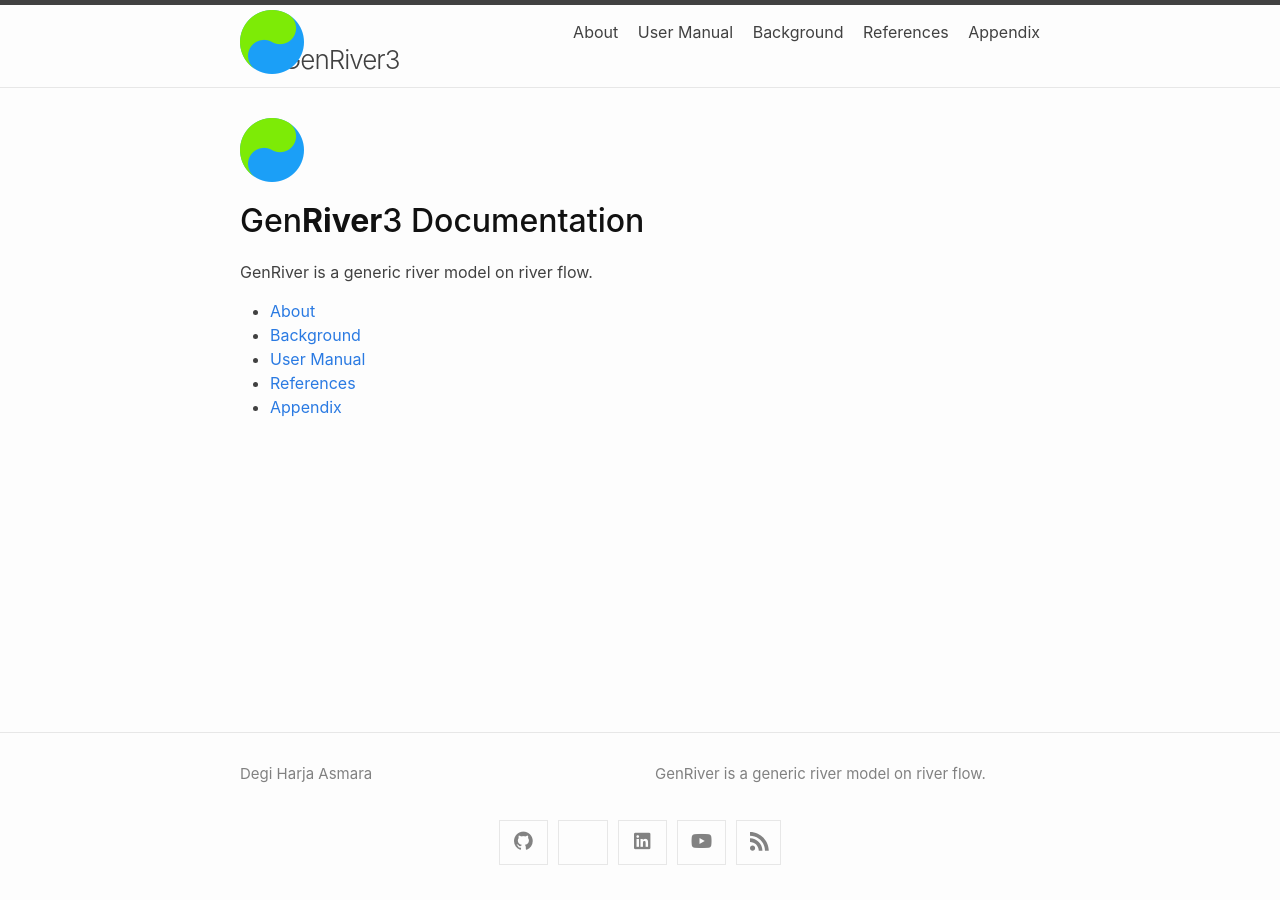
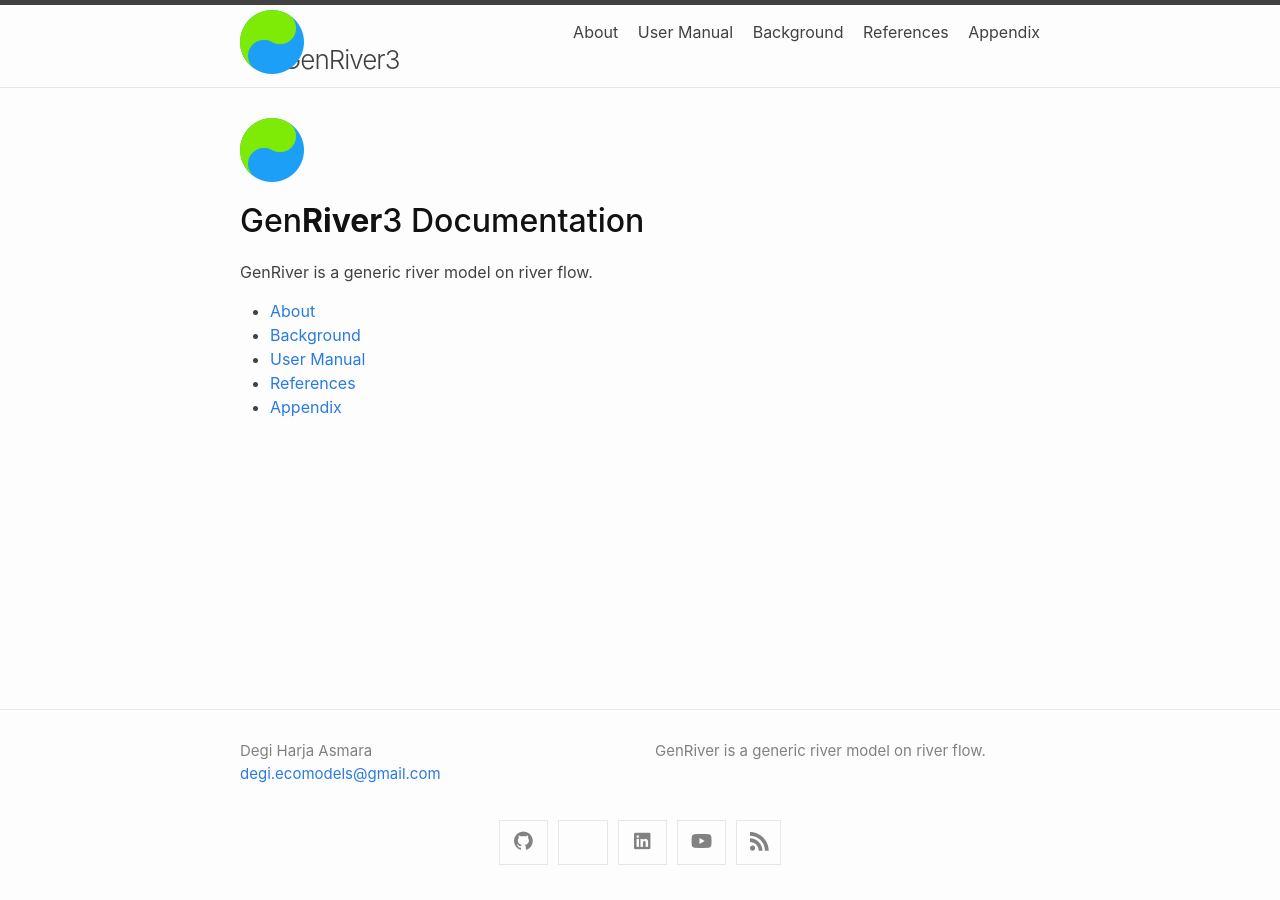
Before and after one commit to degi/genriver, a Jekyll site: the page built from docs/index.md, in a window 1280 px wide. Built offline with Jekyll 4.4.1, drawn with Linux system fonts in a browser that asks for light colours; some of the changed lines change nothing that is shown.

Commit message:
Update _config.yml

```diff
--- a/docs/_config.yml
+++ b/docs/_config.yml
@@ -1,7 +1,7 @@
 title: GenRiver3
 author:
   name: Degi Harja Asmara
-#  email: degi.ecomodels@gmail.com
+  email: degi.ecomodels@gmail.com
 
 description: >
   GenRiver is a generic river model on river flow.
```
